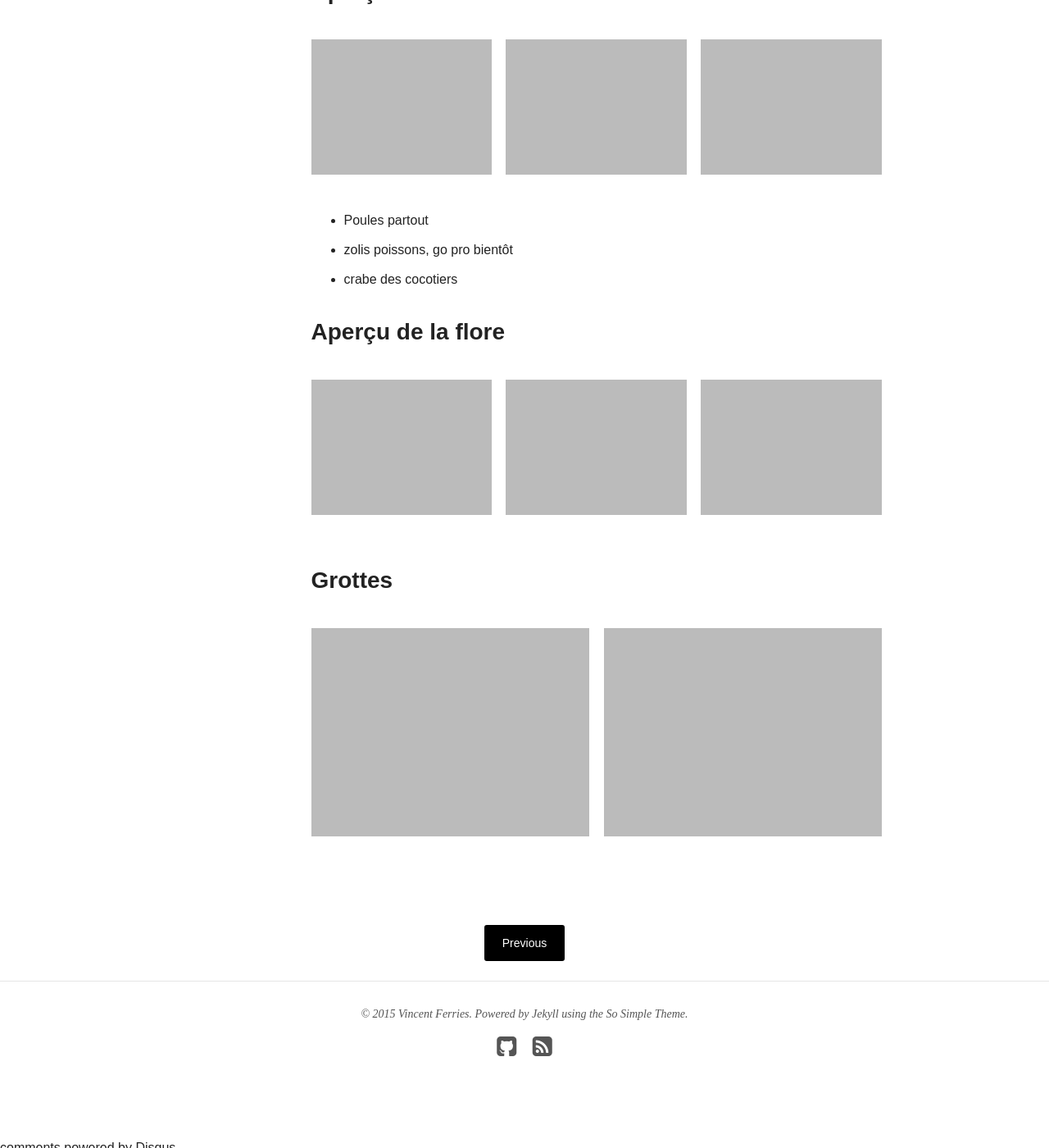
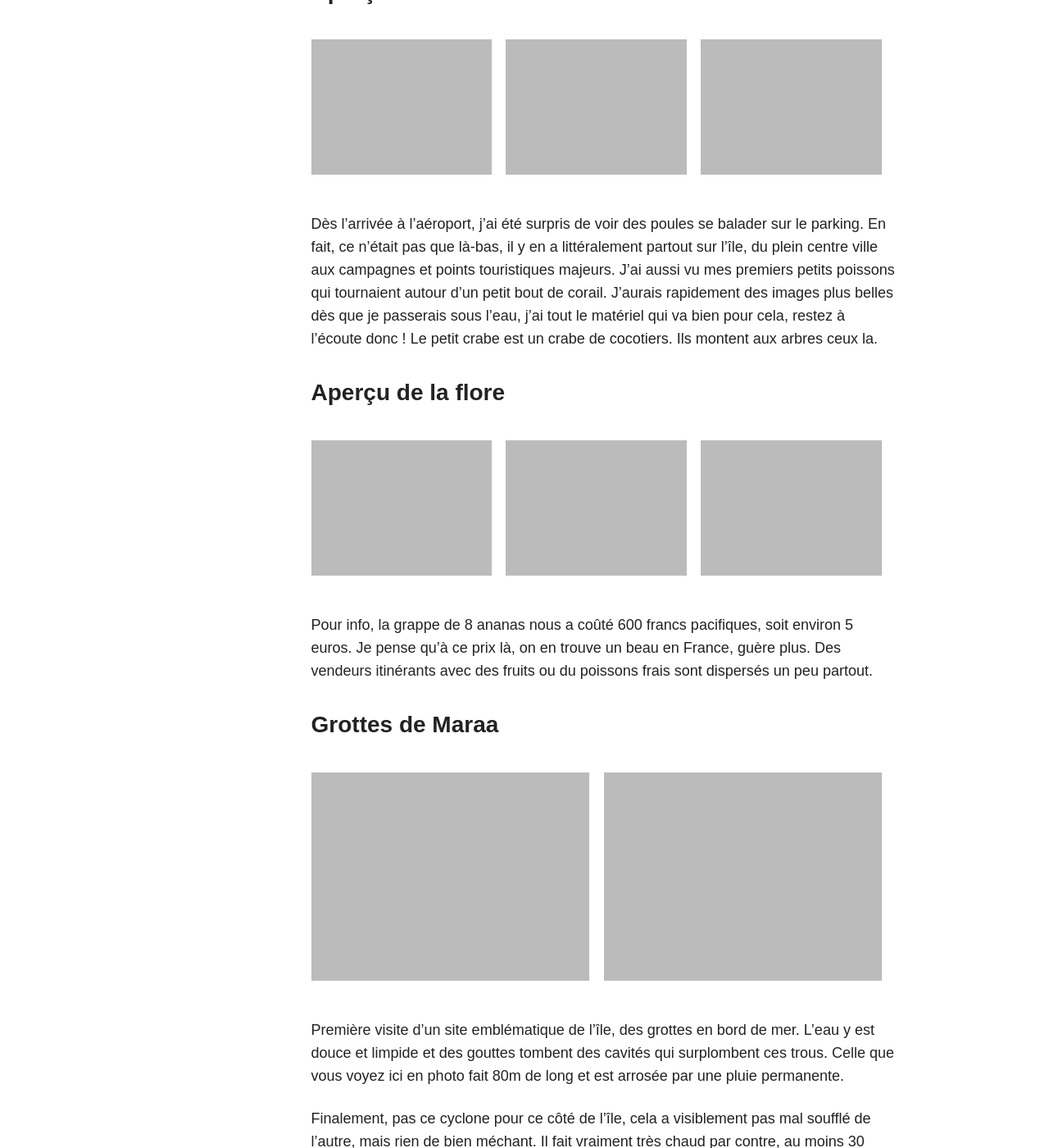
Before and after one commit to vferries/voyage, a Jekyll site: the page built from _posts/2015-01-21-arrivee-papeete.md, in a window 1280 px wide and 1400 px high, scrolled down 3278 px. Shown: the whole window at 82% size. Built offline with Jekyll 4.4.1, drawn with Linux system fonts in a browser that asks for light colours; nearby versions of some CDN libraries; comment, search, counter and statistics services are not loaded; some of the changed text lies outside the part shown.

Commit message:
Ajout du texte pour Moana.

```diff
--- a/_posts/2015-01-21-arrivee-papeete.md
+++ b/_posts/2015-01-21-arrivee-papeete.md
@@ -42,9 +42,9 @@ C'est juste fantastique. La verdure est omniprésente. On dirait que la ville a
 	<a href="{{site.url}}/images/moana/poissons.jpg"><img src="{{site.url}}/images/moana/poissons.jpg" alt="poissons"></a>
 	<a href="{{site.url}}/images/moana/crabe.jpg"><img src="{{site.url}}/images/moana/crabe.jpg" alt="crabe"></a>
 </figure>
-- Poules partout
-- zolis poissons, go pro bientôt
-- crabe des cocotiers
+Dès l'arrivée à l'aéroport, j'ai été surpris de voir des poules se balader sur le parking. En fait, ce n'était pas que là-bas, il y en a littéralement partout sur l'île, du plein centre ville aux campagnes et points touristiques majeurs.
+J'ai aussi vu mes premiers petits poissons qui tournaient autour d'un petit bout de corail. J'aurais rapidement des images plus belles dès que je passerais sous l'eau, j'ai tout le matériel qui va bien pour cela, restez à l'écoute donc !
+Le petit crabe est un crabe de cocotiers. Ils montent aux arbres ceux la.
 
 ### Aperçu de la flore
 <figure class="third">
@@ -52,9 +52,16 @@ C'est juste fantastique. La verdure est omniprésente. On dirait que la ville a
 	<a href="{{site.url}}/images/moana/lianes.jpg"><img src="{{site.url}}/images/moana/lianes.jpg" alt="lianes"></a>
 	<a href="{{site.url}}/images/moana/ananas.jpg"><img src="{{site.url}}/images/moana/ananas.jpg" alt="ananas"></a>
 </figure>
+Pour info, la grappe de 8 ananas nous a coûté 600 francs pacifiques, soit environ 5 euros. Je pense qu'à ce prix là, on en trouve un beau en France, guère plus.
+Des vendeurs itinérants avec des fruits ou du poissons frais sont dispersés un peu partout.
 
-### Grottes
+### Grottes de Maraa
 <figure class="half">
 	<a href="{{site.url}}/images/moana/totem.jpg"><img src="{{site.url}}/images/moana/totem.jpg" alt="totem"></a>
 	<a href="{{site.url}}/images/moana/grotte.jpg"><img src="{{site.url}}/images/moana/grotte.jpg" alt="grotte"></a>
 </figure>
+Première visite d'un site emblématique de l'île, des grottes en bord de mer. L'eau y est douce et limpide et des gouttes tombent des cavités qui surplombent ces trous.
+Celle que vous voyez ici en photo fait 80m de long et est arrosée par une pluie permanente.
+
+Finalement, pas ce cyclone pour ce côté de l'île, cela a visiblement pas mal soufflé de l'autre, mais rien de bien méchant.
+Il fait vraiment très chaud par contre, au moins 30 degrés et c'est très humide. Mon corps s'habitue doucement (je sue sang et eau quoi). J'ai déjà pris mes premiers petits coups de soleil, c'était traitre à travers les nuages hier, je ferai plus attention à l'avenir. Un bien magnifique séjour qui commence.
```
